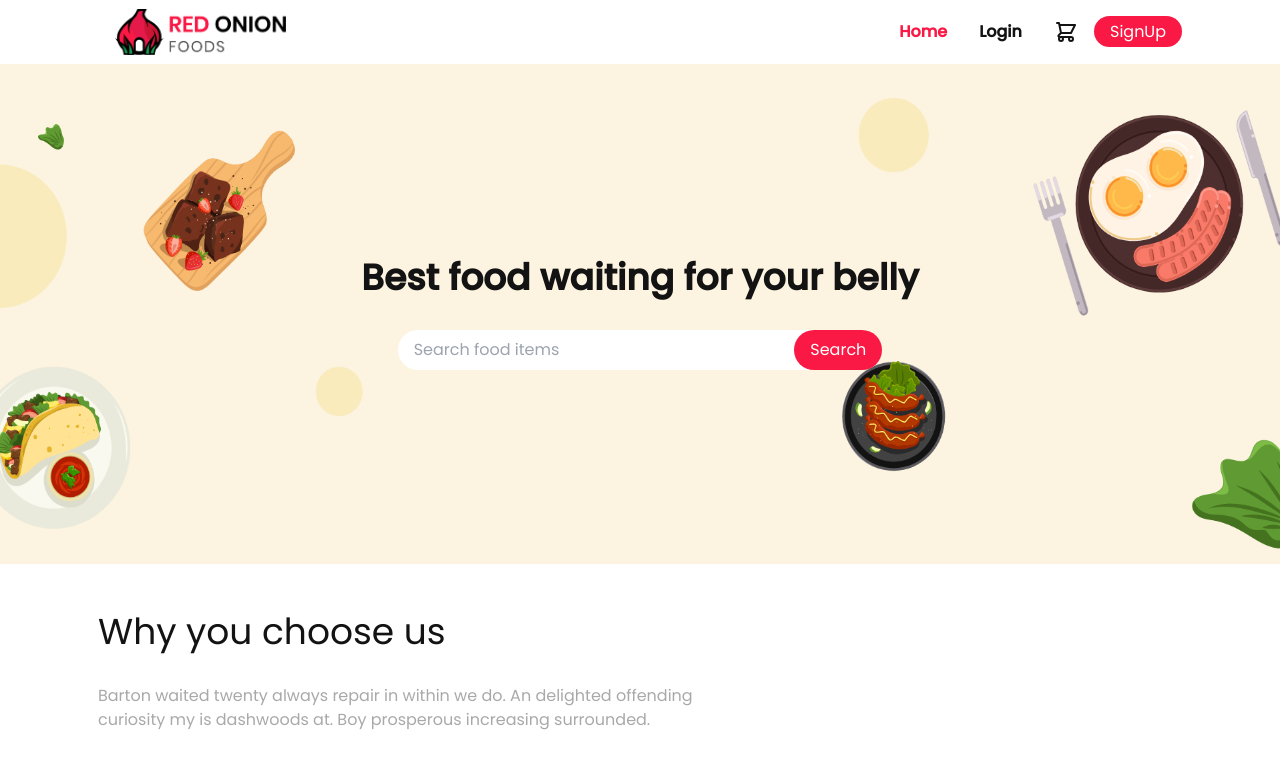
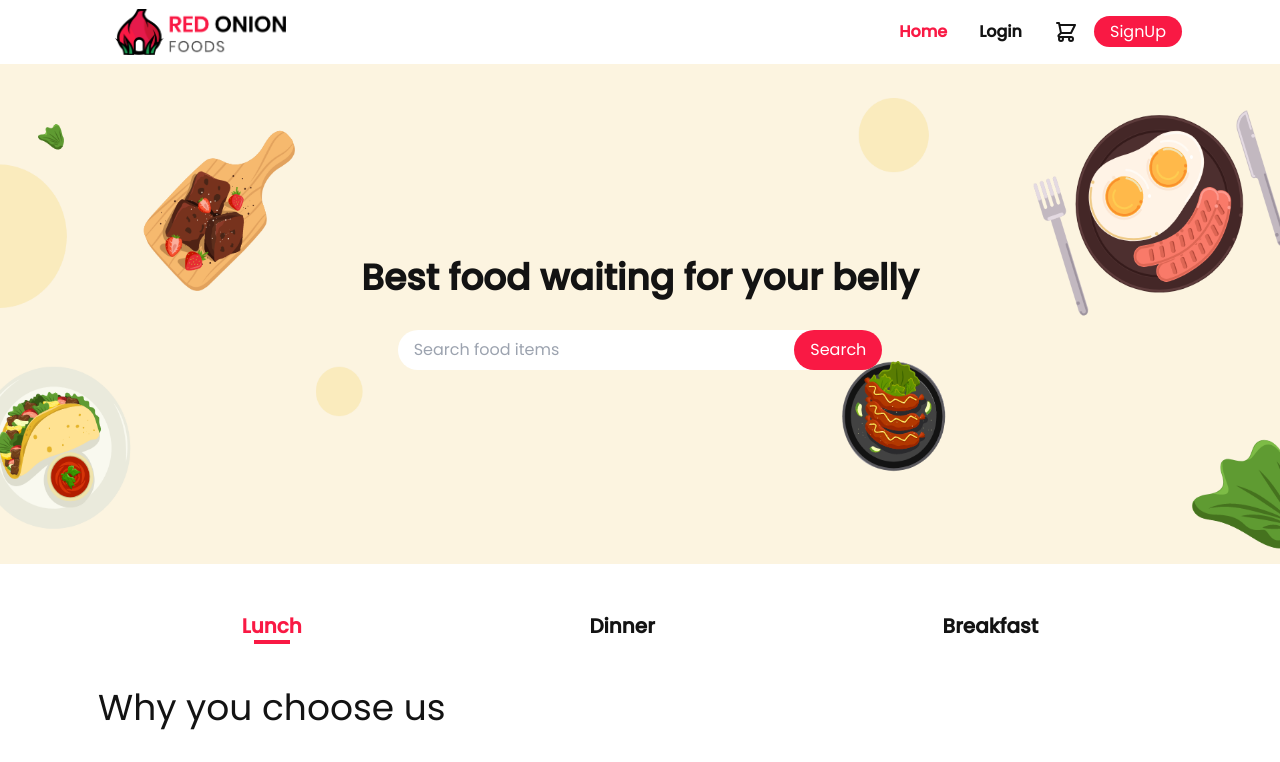
Before and after one commit to Tanvir-Alam625/ABC-shop-client, a React (Create React App) app: page / in a window 1280 px wide. Shown: the top 762 px of the page. Built offline with nearby package versions, Linux system fonts and the light colour scheme.

Commit message:
products filtered

```diff
--- a/package.json
+++ b/package.json
@@ -7,6 +7,7 @@
     "@testing-library/react": "^13.3.0",
     "@testing-library/user-event": "^13.5.0",
     "daisyui": "^2.17.0",
+    "firebase": "^9.8.4",
     "react": "^18.2.0",
     "react-dom": "^18.2.0",
     "react-router-dom": "6",
--- a/src/App.js
+++ b/src/App.js
@@ -6,17 +6,21 @@ import Home from "./components/Home/Home";
 import Orders from "./components/Orders/Orders";
 import Login from "./components/Login/Login";
 import NotFound from "./components/NotFound/NotFound";
+import { QueryClient, QueryClientProvider } from "react-query";
 
 function App() {
+  const queryClient = new QueryClient();
   return (
     <main>
       <Header />
+      <QueryClientProvider client={queryClient}>
         <Routes>
           <Route path="/" element={<Home />} />
           <Route path="/orders" element={<Orders />} />
           <Route path="/login" element={<Login />} />
           <Route path="*" element={<NotFound />} />
         </Routes>
+      </QueryClientProvider>
       <Footer />
     </main>
   );
--- a/src/components/Home/Home.js
+++ b/src/components/Home/Home.js
@@ -1,11 +1,13 @@
 import React from "react";
 import About from "./About";
 import Banner from "./Banner";
+import Products from "./Products/Products";
 
 const Home = () => {
   return (
     <>
       <Banner />
+      <Products />
       <About />
     </>
   );
--- /dev/null
+++ b/src/components/Home/Products/ActiveStyle.css
@@ -0,0 +1,13 @@
+.active {
+  color: #f91944;
+  position: relative;
+}
+.active::after {
+  content: "";
+  position: absolute;
+  height: 4px;
+  background-color: #f91944;
+  bottom: -15%;
+  right: 20%;
+  left: 20%;
+}
--- /dev/null
+++ b/src/components/Home/Products/Breakfast.js
@@ -0,0 +1,11 @@
+import React from "react";
+
+const Breakfast = () => {
+  return (
+    <div>
+      <h3>Breakfast</h3>
+    </div>
+  );
+};
+
+export default Breakfast;
--- /dev/null
+++ b/src/components/Home/Products/Dinner.js
@@ -0,0 +1,11 @@
+import React from "react";
+
+const Dinner = () => {
+  return (
+    <div>
+      <h3>Dinner</h3>
+    </div>
+  );
+};
+
+export default Dinner;
--- /dev/null
+++ b/src/components/Home/Products/Lunch.js
@@ -0,0 +1,11 @@
+import React from "react";
+
+const Lunch = () => {
+  return (
+    <div>
+      <h2> This is Lunch</h2>
+    </div>
+  );
+};
+
+export default Lunch;
--- /dev/null
+++ b/src/components/Home/Products/Products.js
@@ -0,0 +1,62 @@
+import React, { useEffect, useState } from "react";
+import "./ActiveStyle.css";
+const Products = () => {
+  const [lunchProducts, setLunchProducts] = useState([]);
+  const [showProducts, setShowProducts] = useState("lunch");
+
+  useEffect(() => {
+    fetch("Products.json")
+      .then((res) => res.json())
+      .then((data) => {
+        if (showProducts === "lunch") {
+          setLunchProducts(
+            data.filter((product) => product.category === "lunch")
+          );
+        }
+        if (showProducts === "dinner") {
+          setLunchProducts(
+            data.filter((product) => product.category === "dinner")
+          );
+        }
+        if (showProducts === "breakfast") {
+          setLunchProducts(
+            data.filter((product) => product.category === "breakfast")
+          );
+        }
+      });
+  }, [showProducts]);
+
+  return (
+    <div className="max-w-[1100px] mx-auto px-2 my-12">
+      <div className="product-header my-8 flex justify-around">
+        <button
+          className={`font-semibold text-xl text-neutral ${
+            showProducts === "lunch" && "active"
+          }`}
+          onClick={() => setShowProducts("lunch")}
+        >
+          Lunch
+        </button>
+        <button
+          className={`font-semibold text-xl text-neutral ${
+            showProducts === "dinner" && "active"
+          }`}
+          onClick={() => setShowProducts("dinner")}
+        >
+          Dinner
+        </button>
+        <button
+          className={`font-semibold text-xl text-neutral ${
+            showProducts === "breakfast" && "active"
+          }`}
+          onClick={() => setShowProducts("breakfast")}
+        >
+          Breakfast
+        </button>
+      </div>
+      <div className="products"></div>
+    </div>
+  );
+};
+
+export default Products;
--- /dev/null
+++ b/src/firebase.init.js
@@ -0,0 +1,18 @@
+// Import the functions you need from the SDKs you need
+import { initializeApp } from "firebase/app";
+// TODO: Add SDKs for Firebase products that you want to use
+// https://firebase.google.com/docs/web/setup#available-libraries
+
+// Your web app's Firebase configuration
+const firebaseConfig = {
+  apiKey: "AIzaSyAVR7dfHZ1_1oqtP77sWJ7z5PTJew4aqMw",
+  authDomain: "red-onion-a4af2.firebaseapp.com",
+  projectId: "red-onion-a4af2",
+  storageBucket: "red-onion-a4af2.appspot.com",
+  messagingSenderId: "414036564001",
+  appId: "1:414036564001:web:ce9fb8b3e552cfd7cceb60",
+};
+
+// Initialize Firebase
+const app = initializeApp(firebaseConfig);
+export default app;
--- a/src/index.js
+++ b/src/index.js
@@ -7,11 +7,11 @@ import { BrowserRouter } from "react-router-dom";
 
 const root = ReactDOM.createRoot(document.getElementById("root"));
 root.render(
-  <React.StrictMode>
-    <BrowserRouter>
-      <App />
-    </BrowserRouter>
-  </React.StrictMode>
+  // <React.StrictMode>
+  <BrowserRouter>
+    <App />
+  </BrowserRouter>
+  // </React.StrictMode>
 );
 
 // If you want to start measuring performance in your app, pass a function
```
Also changed, not shown: firebase.json (added), src/components/Home/Products/Product.js (added), 2 other files (tests, documents, lock files or other folders). Lines whose indentation alone changed are shown as unchanged.
